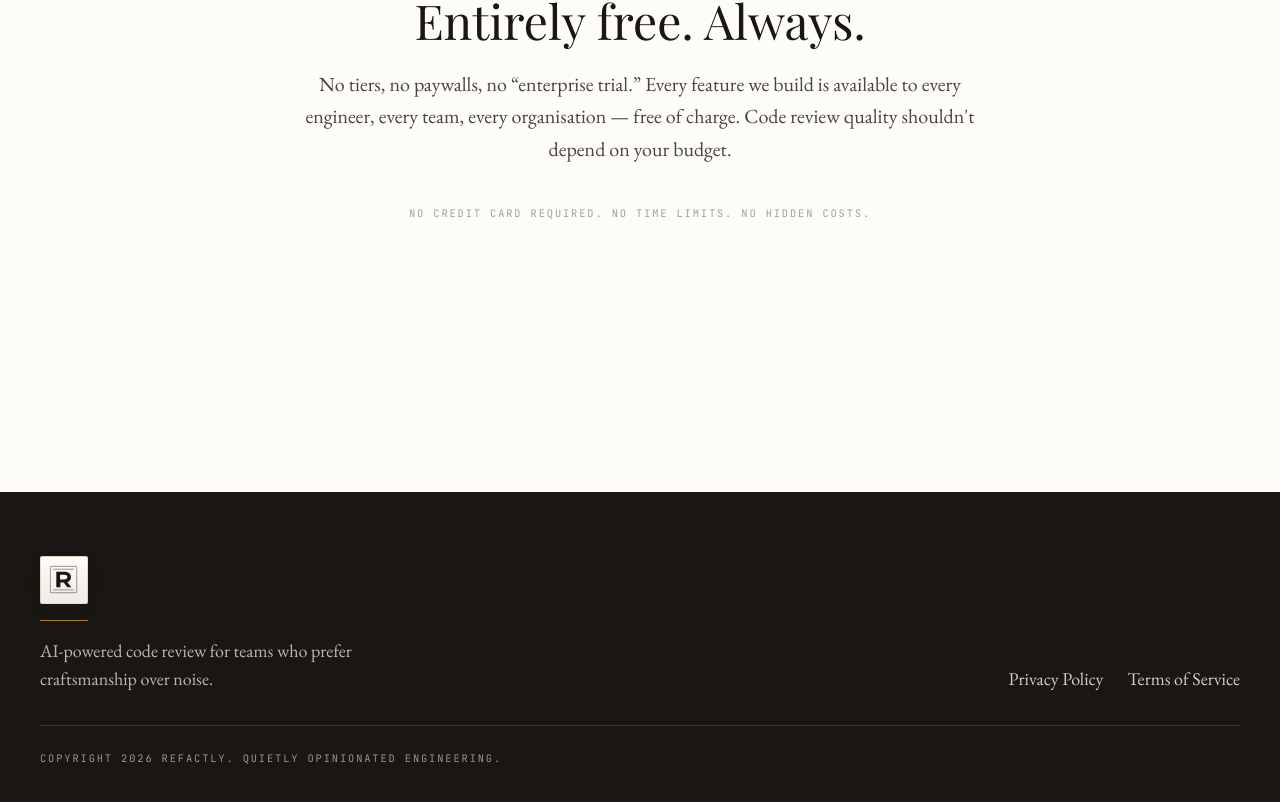
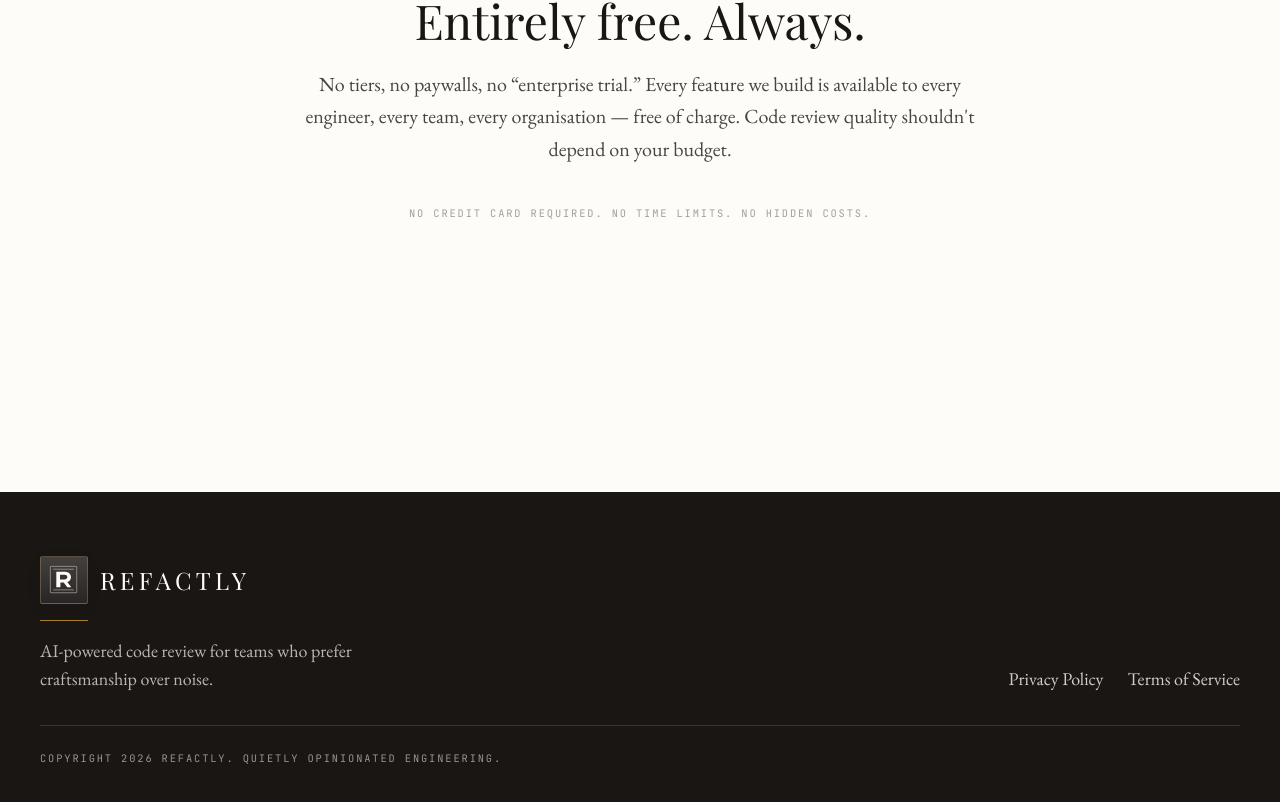
Before and after one commit to sougandhhhhh/Refactly, a React (Vite) app in the folder client/: page / in a window 1280 px wide. Shown: the part 2709-3511 px from the top of the page. Built offline with nearby package versions, Linux system fonts and the light colour scheme; no server answers; a web font is replaced by a local one.

Commit message:
Fix footer brand logo text color to white

```diff
--- a/client/src/components/Landing/Footer.tsx
+++ b/client/src/components/Landing/Footer.tsx
@@ -8,7 +8,7 @@ export function Footer() {
         <div className="flex flex-col justify-between gap-10 border-b border-gold-muted/20 pb-8 md:flex-row md:items-end">
           <div>
             <Link to="/" onClick={() => window.scrollTo(0, 0)} aria-label="Refactly home">
-              <BrandLogo size="md" showDescriptor={false} />
+              <BrandLogo theme="dark" size="md" showDescriptor={false} />
             </Link>
             <div className="divider-gold" />
             <p className="max-w-sm text-lg text-cream-50/70">
```
